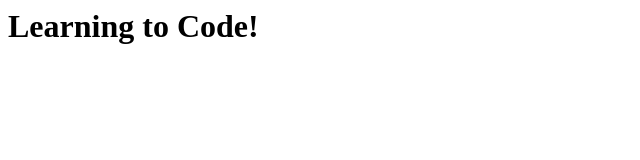
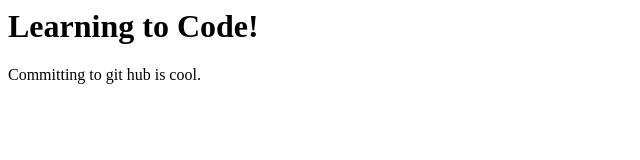
Before and after one commit to sheaniqua/test_report, a plain HTML site: page index.html in a window 1280 px wide. Shown: the whole page, without its empty margins (0-640 px from the left). Drawn offline with Linux system fonts and the light colour scheme.

Commit message:
paragraph added

```diff
--- a/index.html
+++ b/index.html
@@ -1 +1,2 @@
 <h1>Learning to Code!</h1>
+<p>Committing to git hub is cool.</p>
```
